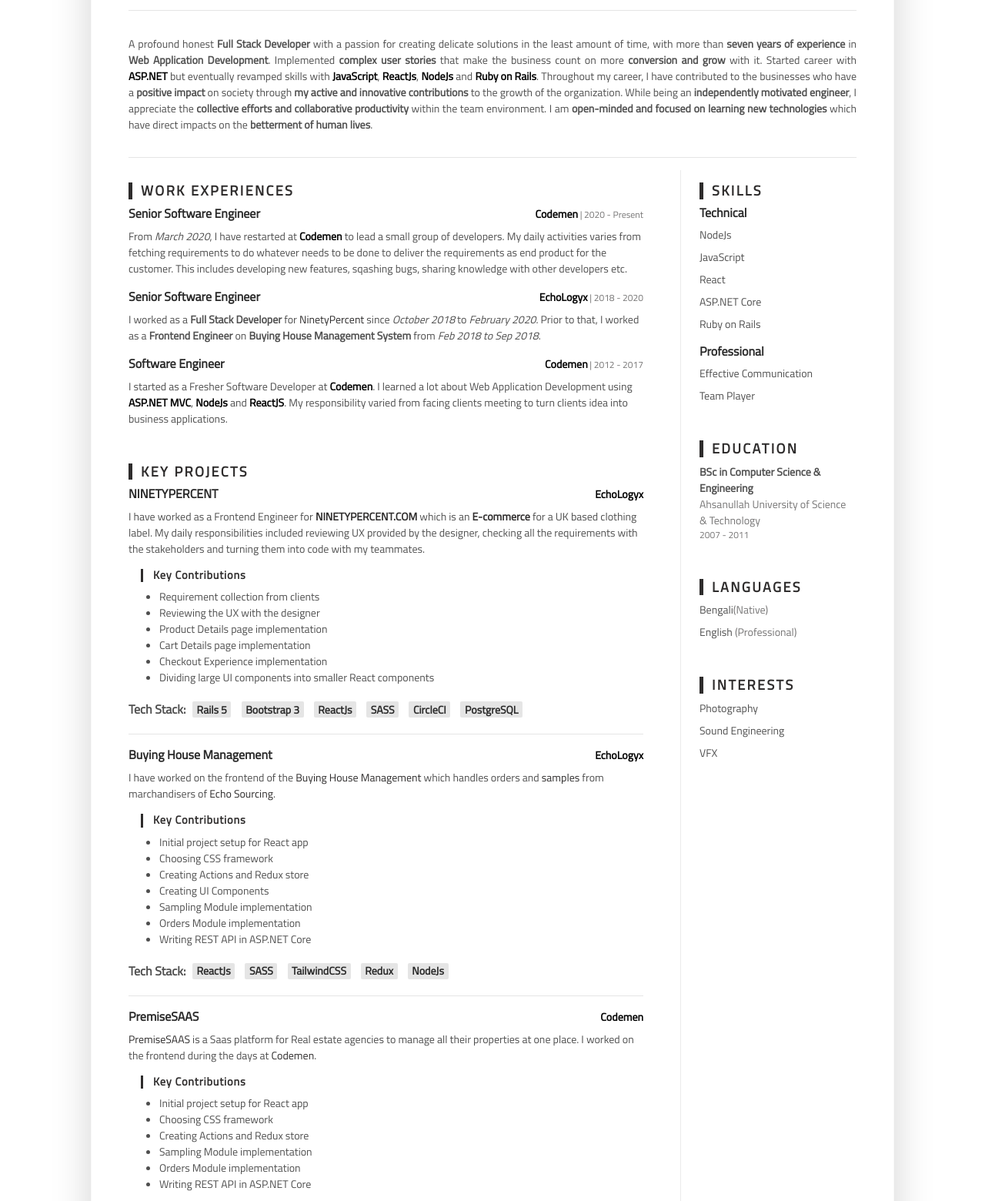
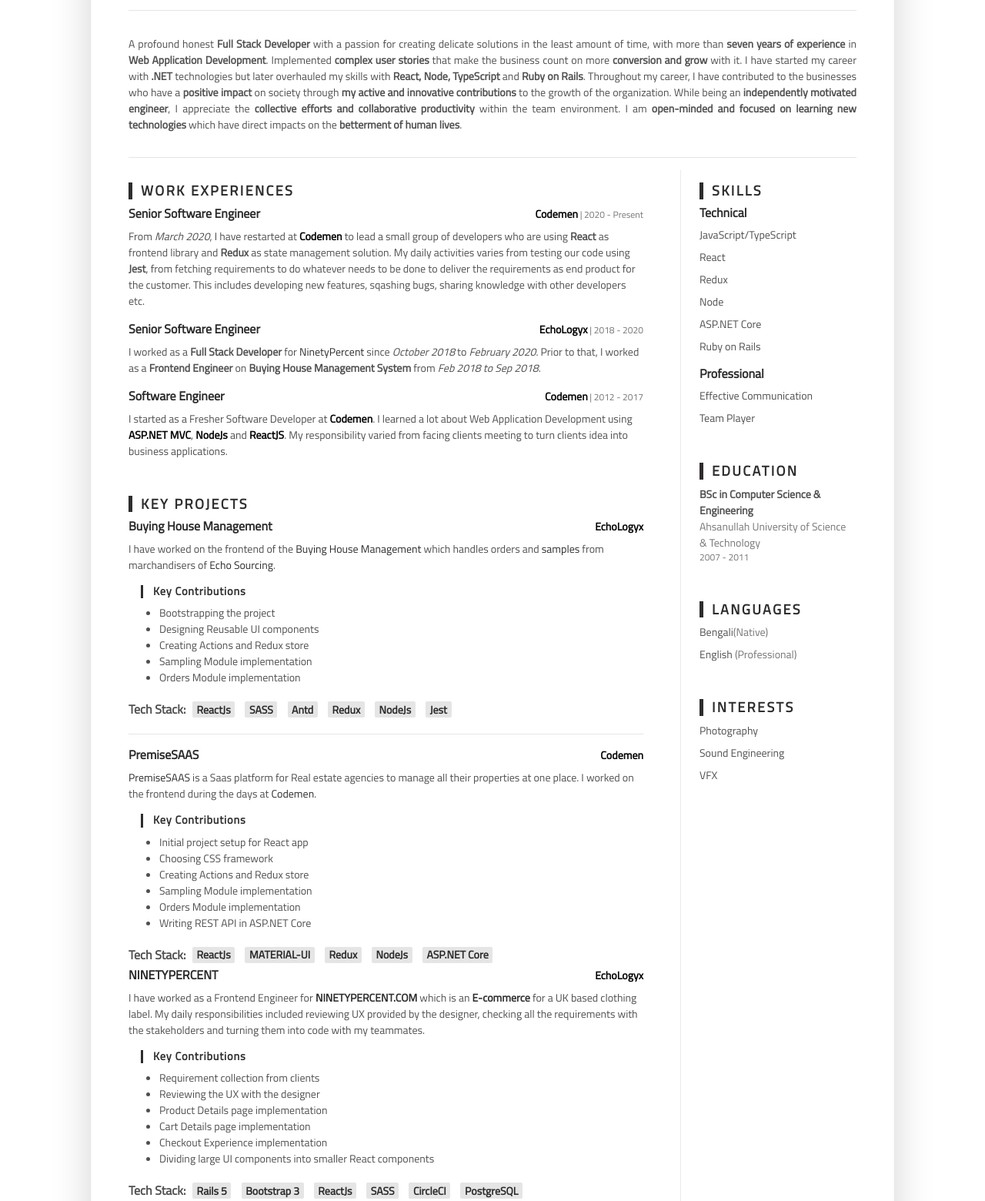
Before and after one commit to mushfiqweb/resume.mushfiqweb.com, a website: page index.html in a window 1280 px wide. Shown: the part 220-1780 px from the top of the page at 77% size. Drawn offline with Linux system fonts and the light colour scheme.

Commit message:
updated intro

```diff
--- a/index.html
+++ b/index.html
@@ -94,21 +94,10 @@
 									Application
 									Development</b>. Implemented <b>complex user stories</b> that make the business
 								count
-								on more <b>conversion and grow</b> with it. Started career with <a
-									class="work-company dark-link dark-hover6 dark-link dark-hover6"
-									href="https://dotnet.microsoft.com/apps/aspnet" title="ASP.NET"
-									target="_blank"><b>ASP.NET</b></a>
-								but
-								eventually revamped
-								skills with <a class="work-company dark-link dark-hover6 dark-link dark-hover6"
-									href="https://en.wikipedia.org/wiki/JavaScript" title="JavaScript"
-									target="_blank">JavaScript</a>, <a class="work-company dark-link dark-hover6"
-									href="https://reactjs.org/" title="ReactJs" target="_blank">ReactJs</a>, <a
-									class="work-company dark-link dark-hover6 dark-link dark-hover6"
-									href="https://nodejs.org" title="NodeJs" target="_blank">NodeJs</a> and <a
-									class="work-company dark-link dark-hover6 dark-link dark-hover6"
-									href="https://rubyonrails.org" title="Ruby on Rails" target="_blank">Ruby on
-									Rails</a>. Throughout my career, I have contributed to the businesses who have a
+								on more <b>conversion and grow</b> with it. I have started my career with <strong>.NET</strong> technologies but later overhauled my skills with <strong>
+									React, Node, TypeScript
+								</strong> and <strong>Ruby on Rails</strong>. Throughout my career, I
+								have contributed to the businesses who have a
 								<b>positive impact </b>on society through <b>my active and innovative contributions</b>
 								to the growth
 								of the organization. While being an <b>independently motivated engineer</b>, I
@@ -137,7 +126,8 @@
 										<div
 											class="item-meta col-12 col-md-6 col-lg-4 text-muted text-left text-md-right">
 											<a class="work-company dark-link dark-hover6" href="http://codemen.com"
-												title="Codemen" target="_blank">Codemen</a> | 2020 - Present</div>
+												title="Codemen" target="_blank">Codemen</a> | 2020 - Present
+										</div>
 
 									</div>
 									<div class="item-content">
@@ -145,7 +135,10 @@
 											From <em>March 2020</em>, I have restarted at <a
 												class="work-company dark-link dark-hover6" href="http://codemen.com"
 												title="Codemen" target="_blank">Codemen</a> to
-											lead a small group of developers. My daily activities varies from fetching
+											lead a small group of developers who are using <strong>React</strong> as
+											frontend library and <strong>Redux</strong> as state management solution. My
+											daily activities varies from testing our code using <strong>Jest</strong>,
+											from fetching
 											requirements to do whatever needs to be done to deliver the requirements as
 											end product for the customer. This includes developing new features,
 											sqashing bugs, sharing knowledge with other developers etc.
@@ -162,7 +155,8 @@
 											class="item-meta col-12 col-md-6 col-lg-4 text-muted text-left text-md-right">
 											<a class="work-company dark-link dark-hover6"
 												href="https://www.echologyx.com" title="EchoLogyx"
-												target="_blank">EchoLogyx</a> | 2018 - 2020</div>
+												target="_blank">EchoLogyx</a> | 2018 - 2020
+										</div>
 
 									</div>
 									<div class="item-content">
@@ -185,7 +179,8 @@
 										<div
 											class="item-meta col-12 col-md-6 col-lg-4 text-muted text-left text-md-right">
 											<a class="work-company dark-link dark-hover6" href="http://codemen.com"
-												title="Codemen" target="_blank">Codemen</a> | 2012 - 2017</div>
+												title="Codemen" target="_blank">Codemen</a> | 2012 - 2017
+										</div>
 
 									</div>
 									<div class="item-content">
@@ -211,6 +206,125 @@
 							<!--//work-section-->
 							<section class="project-section py-3">
 								<h3 class="text-uppercase resume-section-heading mb-4">KEY Projects</h3>
+
+
+
+
+								<!--//item-->
+
+								<div class="item">
+									<div class="item-heading row align-items-center mb-2">
+										<h4 class="item-title col-12 col-md-6 col-lg-8 mb-2 mb-md-0">Buying House
+											Management</h4>
+										<div
+											class="item-meta col-12 col-md-6 col-lg-4 text-muted text-left text-md-right">
+											<a class="work-company dark-link dark-hover6"
+												href="https://www.echologyx.com" title="EchoLogyx"
+												target="_blank">EchoLogyx</a>
+										</div>
+
+									</div>
+									<div class="item-content">
+										<p>
+											I have worked on the frontend of the <a href="https://db.echosourcing.com"
+												target="_blank">Buying House Management</a> which handles orders and <a
+												target="_blank"
+												href="https://www.textileschool.com/364/garment-sampling">samples</a>
+											from marchandisers of <a href="http://www.echosourcing.com"
+												target="_blank">Echo Sourcing</a>.
+										</p>
+										<h3 class="resume-sub-heading mb-4">Key Contributions</h3>
+										<ul>
+											<li>
+												Bootstrapping the project
+											</li>
+											<li>
+												Designing Reusable UI components
+											</li>
+											<li>
+												Creating Actions and Redux store
+											</li>
+											<li>
+												Sampling Module implementation
+											</li>
+											<li>
+												Orders Module implementation
+											</li>
+										</ul>
+										<span class="tech-caption"> Tech Stack: </span>
+										<a target="_blank" href="https://reactjs.org"
+											class="badge badge-light">ReactJs</a>
+										<a target="_blank" href="https://sass-lang.com"
+											class="badge badge-light">SASS</a>
+										<a target="_blank" href="https://tailwindcss.com"
+											class="badge badge-light">Antd</a>
+										<a target="_blank" href="https://redux.js.org"
+											class="badge badge-light">Redux</a>
+										<a target="_blank" href="https://nodejs.org"
+											class="badge badge-light">NodeJs</a>
+											<a target="_blank" href="https://jestjs.io/"
+											class="badge badge-light">Jest</a>
+									</div>
+
+									<hr>
+								</div>
+								<!--//item-->
+
+								<div class="item">
+									<div class="item-heading row align-items-center mb-2">
+										<h4 class="item-title col-12 col-md-6 col-lg-8 mb-2 mb-md-0">PremiseSAAS</h4>
+										<div
+											class="item-meta col-12 col-md-6 col-lg-4 text-muted text-left text-md-right">
+											<a class="work-company dark-link dark-hover6" href="http://codemen.com"
+												title="Codemen" target="_blank">Codemen</a>
+										</div>
+
+									</div>
+									<div class="item-content">
+										<p>
+											<a target="_blank" href="http://premisesaas.com/">PremiseSAAS</a> is a Saas
+											platform for Real estate agencies to manage all their properties at one
+											place. I worked on the frontend during the days at <a target="_blank"
+												href="http://codemen.com">Codemen</a>.
+										</p>
+										<h3 class="resume-sub-heading mb-4">Key Contributions</h3>
+										<ul>
+											<li>
+												Initial project setup for React app
+											</li>
+											<li>
+												Choosing CSS framework
+											</li>
+											<li>
+												Creating Actions and Redux store
+											</li>
+											<li>
+												Sampling Module implementation
+											</li>
+											<li>
+												Orders Module implementation
+											</li>
+											<li>
+												Writing REST API in ASP.NET Core
+											</li>
+										</ul>
+										<span class="tech-caption"> Tech Stack: </span>
+										<a target="_blank" href="https://reactjs.org"
+											class="badge badge-light">ReactJs</a>
+										<a target="_blank" href="https://material-ui.com"
+											class="badge badge-light">MATERIAL-UI</a>
+										<a target="_blank" href="https://redux.js.org"
+											class="badge badge-light">Redux</a>
+										<a target="_blank" href="https://nodejs.org"
+											class="badge badge-light">NodeJs</a>
+										<a target="_blank" href="https://docs.microsoft.com/en-us/aspnet/core"
+											class="badge badge-light">ASP.NET Core</a>
+
+									</div>
+								</div>
+								<!--//item-->
+
+
 								<div class="item">
 									<div class="item-heading row align-items-center mb-2">
 										<h4 class="item-title col-12 col-md-6 col-lg-8 mb-2 mb-md-0">NINETYPERCENT
@@ -219,7 +333,8 @@
 											class="item-meta col-12 col-md-6 col-lg-4 text-muted text-left text-md-right">
 											<a class="work-company dark-link dark-hover6"
 												href="https://www.echologyx.com" title="EchoLogyx"
-												target="_blank">EchoLogyx</a></div>
+												target="_blank">EchoLogyx</a>
+										</div>
 
 									</div>
 									<div class="item-content">
@@ -271,118 +386,6 @@
 									</div>
 									<hr>
 								</div>
-								<!--//item-->
-								<div class="item">
-									<div class="item-heading row align-items-center mb-2">
-										<h4 class="item-title col-12 col-md-6 col-lg-8 mb-2 mb-md-0">Buying House
-											Management</h4>
-										<div
-											class="item-meta col-12 col-md-6 col-lg-4 text-muted text-left text-md-right">
-											<a class="work-company dark-link dark-hover6"
-												href="https://www.echologyx.com" title="EchoLogyx"
-												target="_blank">EchoLogyx</a></div>
-
-									</div>
-									<div class="item-content">
-										<p>
-											I have worked on the frontend of the <a href="https://db.echosourcing.com"
-												target="_blank">Buying House Management</a> which handles orders and <a
-												target="_blank"
-												href="https://www.textileschool.com/364/garment-sampling">samples</a>
-											from marchandisers of <a href="http://www.echosourcing.com"
-												target="_blank">Echo Sourcing</a>.
-										</p>
-										<h3 class="resume-sub-heading mb-4">Key Contributions</h3>
-										<ul>
-											<li>
-												Initial project setup for React app
-											</li>
-											<li>
-												Choosing CSS framework
-											</li>
-											<li>
-												Creating Actions and Redux store
-											</li>
-											<li>
-												Creating UI Components
-											</li>
-											<li>
-												Sampling Module implementation
-											</li>
-											<li>
-												Orders Module implementation
-											</li>
-											<li>
-												Writing REST API in ASP.NET Core
-											</li>
-										</ul>
-										<span class="tech-caption"> Tech Stack: </span>
-										<a target="_blank" href="https://reactjs.org"
-											class="badge badge-light">ReactJs</a>
-										<a target="_blank" href="https://sass-lang.com"
-											class="badge badge-light">SASS</a>
-										<a target="_blank" href="https://tailwindcss.com"
-											class="badge badge-light">TailwindCSS</a>
-										<a target="_blank" href="https://redux.js.org"
-											class="badge badge-light">Redux</a>
-										<a target="_blank" href="https://nodejs.org"
-											class="badge badge-light">NodeJs</a>
-									</div>
-									<hr>
-								</div>
-								<!--//item-->
-								<div class="item">
-									<div class="item-heading row align-items-center mb-2">
-										<h4 class="item-title col-12 col-md-6 col-lg-8 mb-2 mb-md-0">PremiseSAAS</h4>
-										<div
-											class="item-meta col-12 col-md-6 col-lg-4 text-muted text-left text-md-right">
-											<a class="work-company dark-link dark-hover6" href="http://codemen.com"
-												title="Codemen" target="_blank">Codemen</a></div>
-
-									</div>
-									<div class="item-content">
-										<p>
-											<a target="_blank" href="http://premisesaas.com/">PremiseSAAS</a> is a Saas
-											platform for Real estate agencies to manage all their properties at one
-											place. I worked on the frontend during the days at <a target="_blank"
-												href="http://codemen.com">Codemen</a>.
-										</p>
-										<h3 class="resume-sub-heading mb-4">Key Contributions</h3>
-										<ul>
-											<li>
-												Initial project setup for React app
-											</li>
-											<li>
-												Choosing CSS framework
-											</li>
-											<li>
-												Creating Actions and Redux store
-											</li>
-											<li>
-												Sampling Module implementation
-											</li>
-											<li>
-												Orders Module implementation
-											</li>
-											<li>
-												Writing REST API in ASP.NET Core
-											</li>
-										</ul>
-										<span class="tech-caption"> Tech Stack: </span>
-										<a target="_blank" href="https://reactjs.org"
-											class="badge badge-light">ReactJs</a>
-										<a target="_blank" href="https://material-ui.com"
-											class="badge badge-light">MATERIAL-UI</a>
-										<a target="_blank" href="https://redux.js.org"
-											class="badge badge-light">Redux</a>
-										<a target="_blank" href="https://nodejs.org"
-											class="badge badge-light">NodeJs</a>
-										<a target="_blank" href="https://docs.microsoft.com/en-us/aspnet/core"
-											class="badge badge-light">ASP.NET Core</a>
-
-									</div>
-								</div>
-								<!--//item-->
 							</section>
 							<!--//project-section-->
 						</div>
@@ -393,9 +396,10 @@
 								<div class="item">
 									<h4 class="item-title">Technical</h4>
 									<ul class="list-unstyled resume-skills-list">
-										<li class="mb-2">NodeJs</li>
-										<li class="mb-2">JavaScript</li>
+										<li class="mb-2">JavaScript/TypeScript</li>
 										<li class="mb-2">React</li>
+										<li class="mb-2">Redux</li>
+										<li class="mb-2">Node</li>
 										<li class="mb-2">ASP.NET Core</li>
 										<li class="mb-2">Ruby on Rails</li>
 									</ul>
```
Also changed, not shown: app.js (added, +38 -0 lines), build/index.html.
